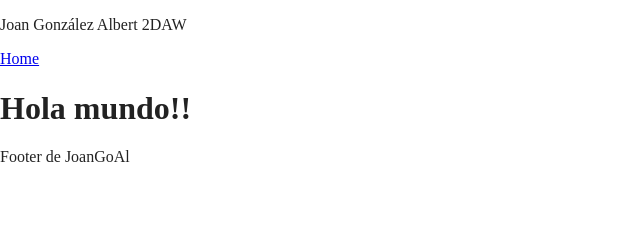
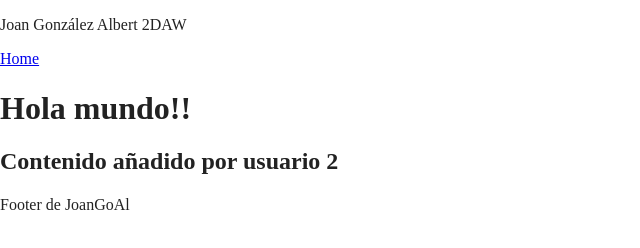
Before and after one commit to JoanGoAl/proyectoGitFlow, a website built with Parcel: page index.html in a window 1280 px wide. Shown: the whole page, without its empty margins (0-640 px from the left). Built offline with nearby package versions, Linux system fonts and the light colour scheme.

Commit message:
Usuario 2: Añadir contenido al index.html

```diff
--- a/index.html
+++ b/index.html
@@ -35,6 +35,7 @@
 
   <div>
     <h1>Hola mundo!!</h1>
+    <h2>Contenido añadido por usuario 2</h2>
   </div>
 
   <footer>
@@ -42,6 +43,7 @@
       <p>Footer de JoanGoAl</p>
     </div>
   </footer>
+
 
 
   <script src="js/vendor/modernizr-3.11.2.min.js"></script>
```
